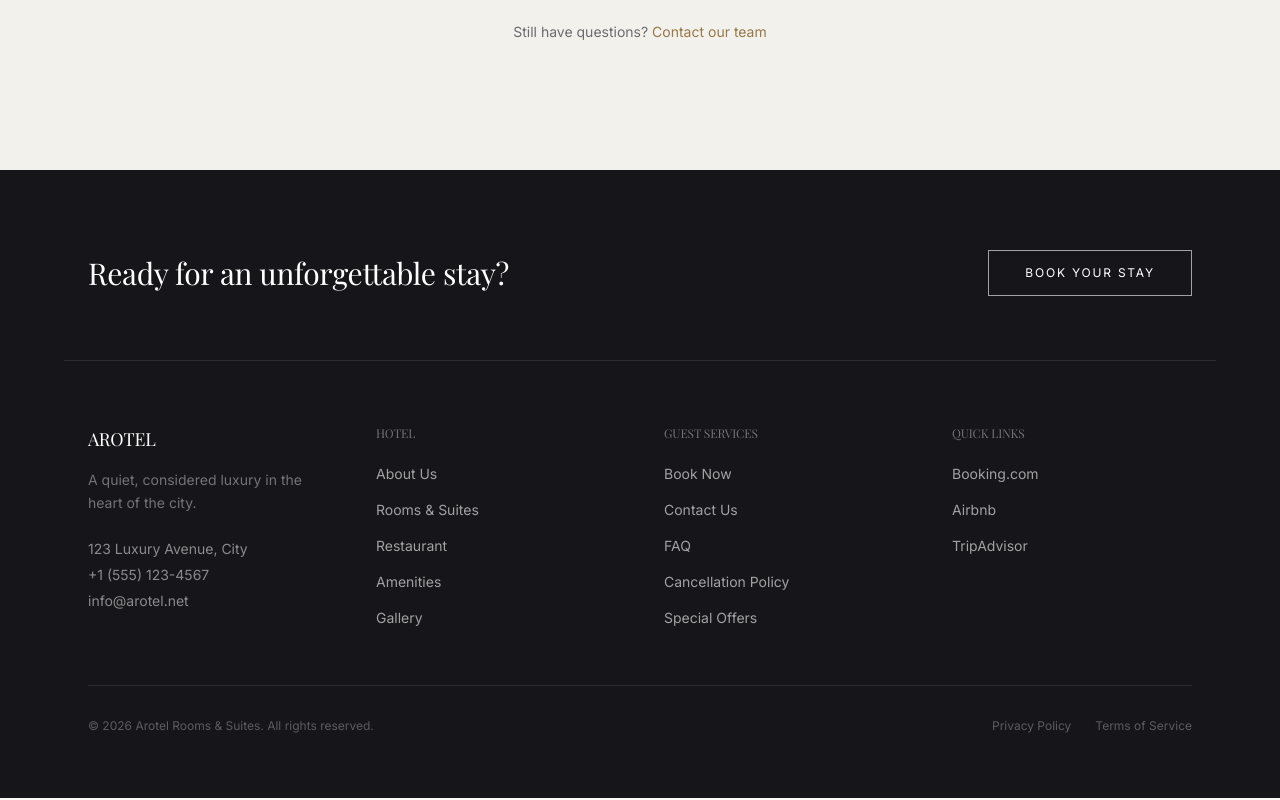
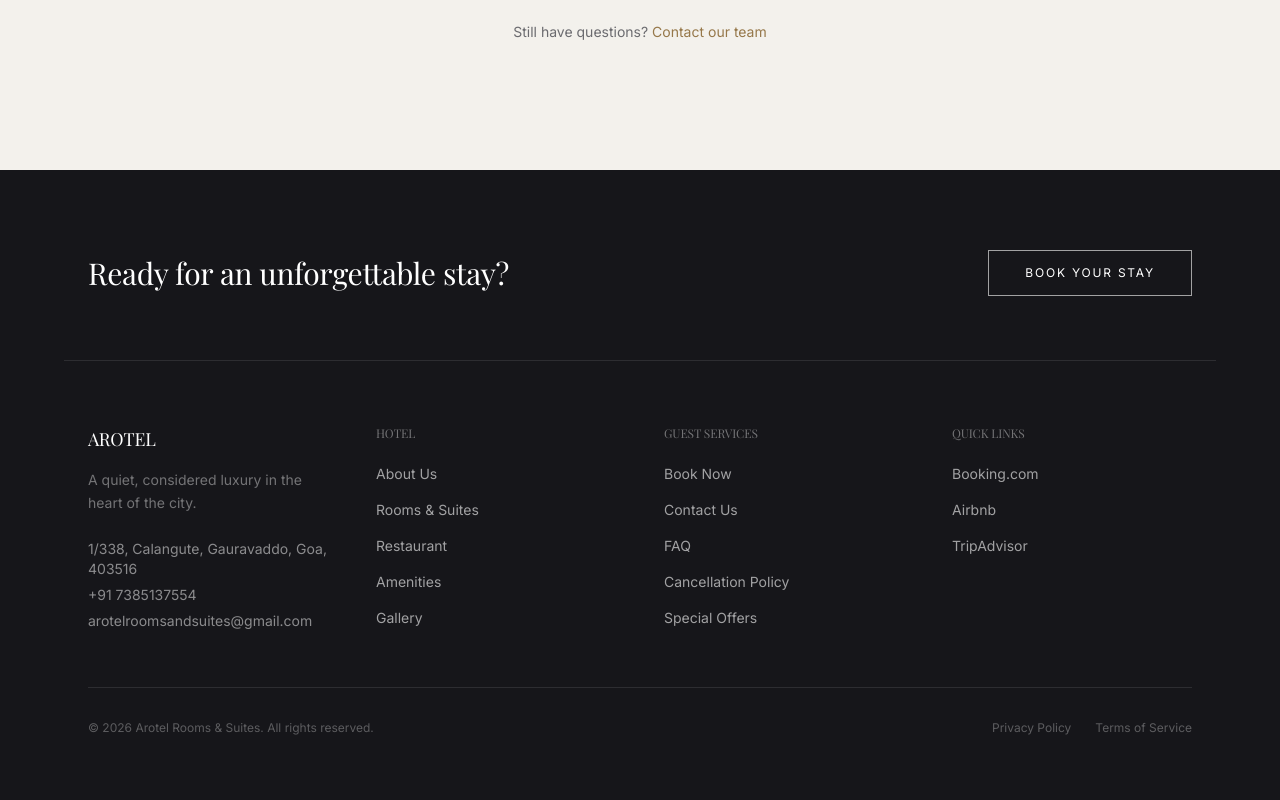
Before and after one commit to heis-en-berg/arotel, a Next.js app in the folder arotel-website/: page / in a window 1280 px wide. Shown: the part 6292-7092 px from the top of the page. Built offline with nearby package versions, Linux system fonts and the light colour scheme; a web font is replaced by a local one.

Commit message:
Upadted whatsapp number

```diff
--- a/arotel-website/src/app/restaurant/page.js
+++ b/arotel-website/src/app/restaurant/page.js
@@ -161,7 +161,7 @@ export default function RestaurantPage() {
                 Make a Reservation
               </Link>
               <a
-                href="https://wa.me/15551234567"
+                href="https://wa.me/917385137554"
                 target="_blank"
                 rel="noopener noreferrer"
                 className="border border-[#16161A] hover:bg-[#16161A] hover:text-white text-[#16161A] text-xs tracking-[0.15em] uppercase px-9 py-3.5 transition-all duration-300"
--- a/arotel-website/src/components/Footer.js
+++ b/arotel-website/src/components/Footer.js
@@ -70,9 +70,9 @@ export default function Footer() {
 
             {/* Contact Info */}
             <div className="space-y-1.5 text-sm text-white/50">
-              <p>123 Luxury Avenue, City</p>
-              <p>+1 (555) 123-4567</p>
-              <p>info@arotel.net</p>
+              <p>1/338, Calangute, Gauravaddo, Goa, 403516</p>
+              <p>+91 7385137554</p>
+              <p>arotelroomsandsuites@gmail.com</p>
             </div>
           </div>
 
--- a/arotel-website/src/components/WhatsAppButton.js
+++ b/arotel-website/src/components/WhatsAppButton.js
@@ -1,6 +1,6 @@
 export default function WhatsAppButton() {
   // Replace with actual WhatsApp number
-  const phoneNumber = "15551234567";
+  const phoneNumber = "917385137554";
   const message = encodeURIComponent(
     "Hello! I'd like to inquire about booking a room at Arotel Rooms & Suites."
   );
```
